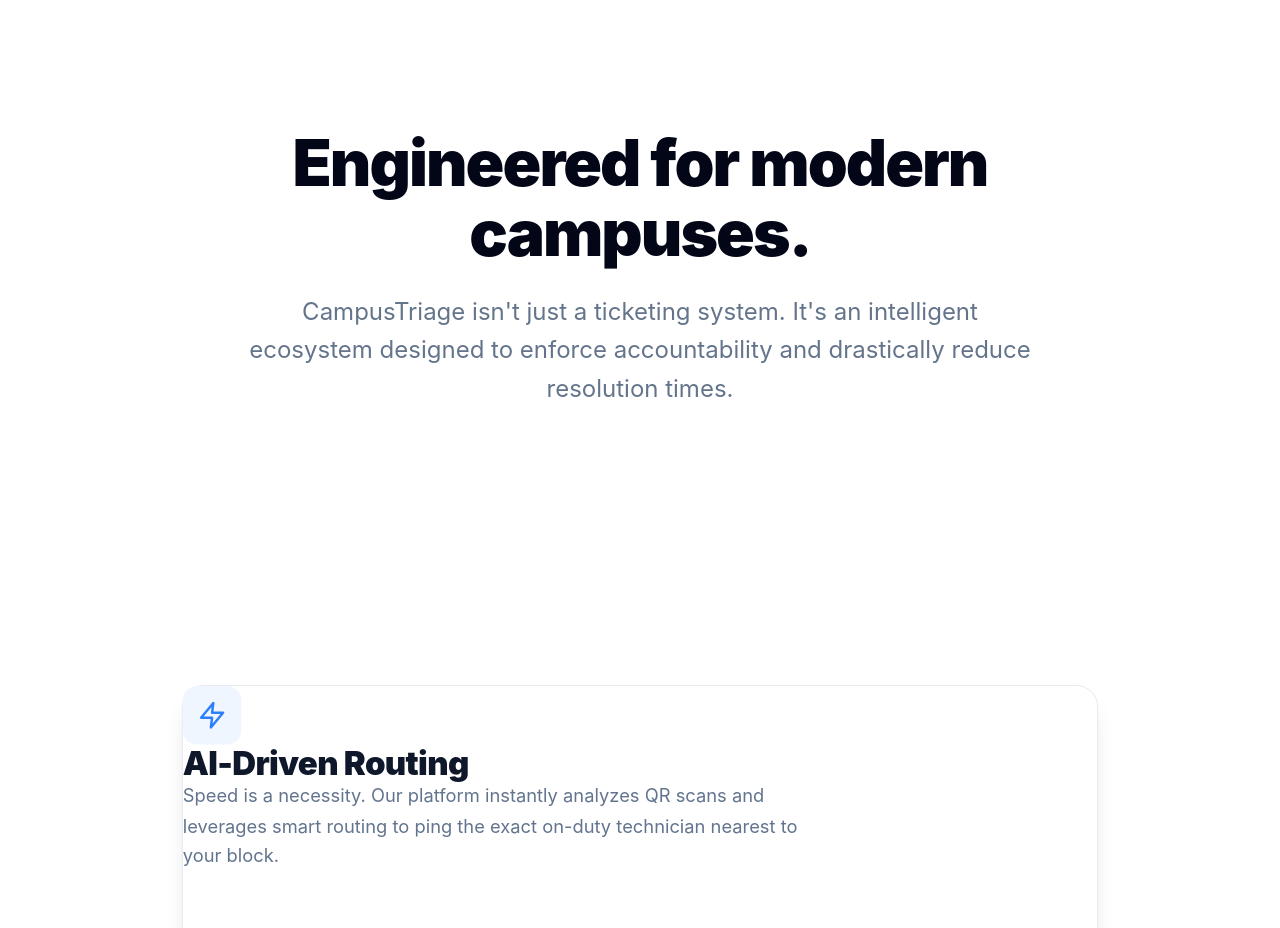
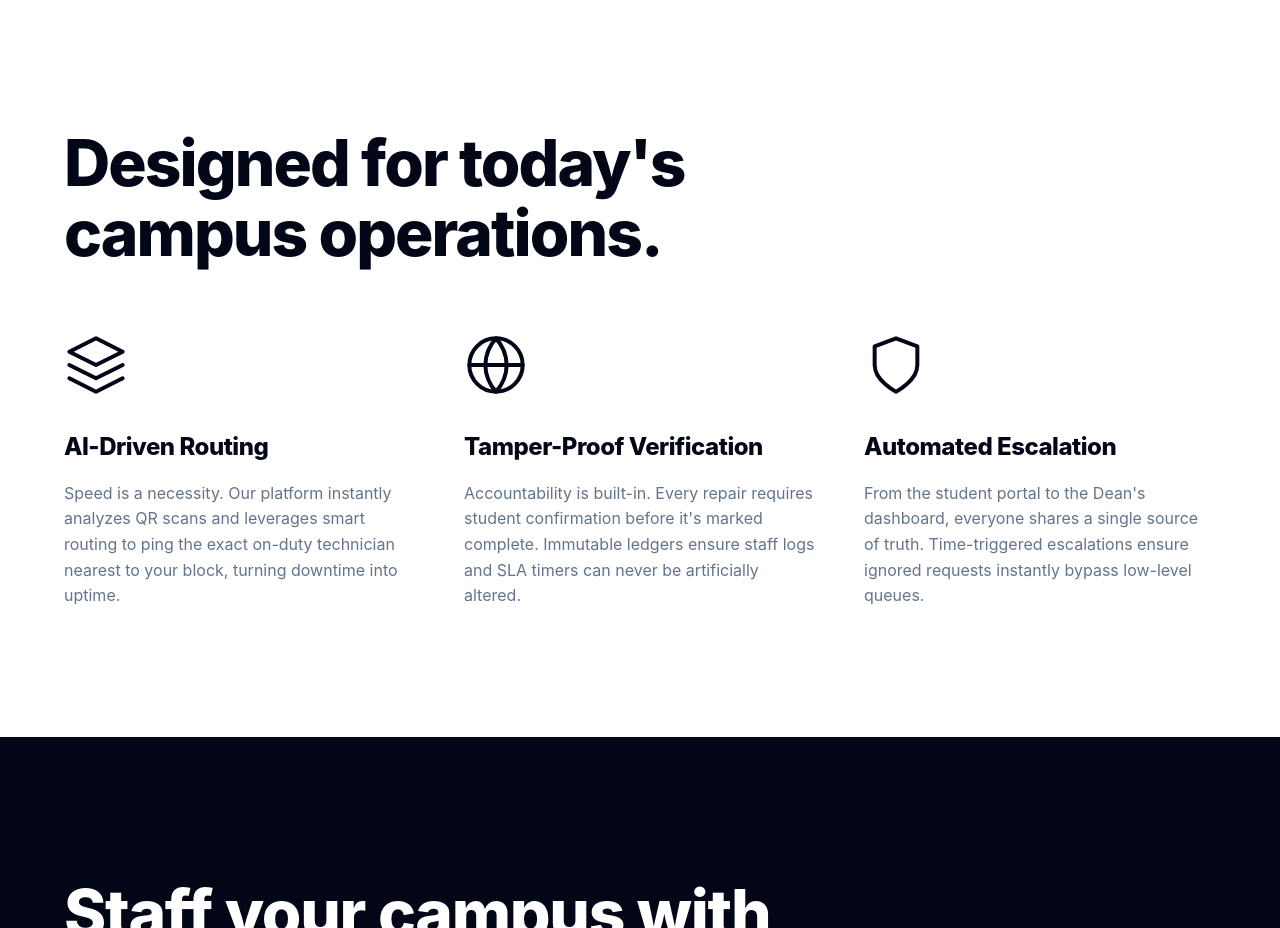
Before and after one commit to swastiksinha1/TechTinkerers-Swastik, a React (Vite) app in the folder client/: page / in a window 1280 px wide. Shown: the part 5600-6528 px from the top of the page. Built offline with nearby package versions, Linux system fonts and the light colour scheme.

Commit message:
style: Revert to original feature grid but retain CampusTriage copy
- Removed custom stacked cards and hover cards components
- Restored the simple 3-column minimalist grid style requested by the user
- Retained the updated AI Routing, Tamper-Proof, and Escalation copy

```diff
--- a/client/src/components/unlumen-ui/stacked-feature-cards.tsx
+++ /dev/null
@@ -1,108 +0,0 @@
-"use client";
-
-import React, { useRef } from "react";
-import { motion, useScroll, useTransform, MotionValue } from "framer-motion";
-import { cn } from "@/lib/utils";
-
-export interface StackedFeatureCard {
-  name: string;
-  description: string;
-  icon?: React.ReactNode;
-}
-
-interface CardProps {
-  index: number;
-  item: StackedFeatureCard;
-  progress: MotionValue<number>;
-  range: number[];
-  targetScale: number;
-  total: number;
-}
-
-const Card = ({ index, item, progress, range, targetScale, total }: CardProps) => {
-  const containerRef = useRef<HTMLDivElement>(null);
-  const scale = useTransform(progress, range, [1, targetScale]);
-
-  // We want each card to have a slightly different top offset when stacked,
-  // so you can see the top edge of the cards behind it.
-  // 10vh is the base padding from the top, + 30px per index.
-  const topOffset = `calc(15vh + ${index * 30}px)`;
-
-  return (
-    <div
-      ref={containerRef}
-      className="h-screen flex items-center justify-center sticky top-0"
-    >
-      <motion.div
-        style={{
-          scale,
-          top: topOffset,
-        }}
-        className={cn(
-          "w-full max-w-[1000px] h-[550px] relative origin-top",
-          "rounded-3xl border border-slate-200 shadow-xl p-12",
-          "flex flex-col gap-6",
-          // Use solid white so cards stack opaquely over each other
-          "bg-white"
-        )}
-      >
-        <div className="flex flex-col h-full justify-between">
-          <div>
-            <div className="w-16 h-16 rounded-2xl bg-blue-50 text-blue-500 flex items-center justify-center mb-6">
-              {item.icon}
-            </div>
-            <h2 className="text-4xl font-black tracking-tight text-slate-900 mb-4">{item.name}</h2>
-            <p className="text-xl text-slate-500 leading-relaxed max-w-2xl">
-              {item.description}
-            </p>
-          </div>
-
-          <div className="w-full h-48 bg-slate-50 rounded-2xl border border-slate-100 overflow-hidden relative mt-8">
-            <img
-              src="/isometric_campus.png"
-              alt="Campus"
-              className="absolute w-full h-full object-cover opacity-40 mix-blend-multiply"
-            />
-          </div>
-        </div>
-      </motion.div>
-    </div>
-  );
-};
-
-export interface StackedFeatureCardsProps {
-  items: StackedFeatureCard[];
-  className?: string;
-}
-
-export function StackedFeatureCards({ items, className }: StackedFeatureCardsProps) {
-  const containerRef = useRef<HTMLDivElement>(null);
-
-  const { scrollYProgress } = useScroll({
-    target: containerRef,
-    offset: ["start start", "end end"]
-  });
-
-  return (
-    <div ref={containerRef} className={cn("relative w-full pb-[10vh]", className)}>
-      {items.map((item, i) => {
-        // Calculate the target scale so the back card is smallest
-        const targetScale = 1 - ((items.length - 1 - i) * 0.05);
-        // The card should start shrinking when it hits the top of the viewport (which corresponds to scrollYProgress passing its section)
-        const startShrinkingAt = i * (1 / items.length);
-
-        return (
-          <Card
-            key={i}
-            index={i}
-            item={item}
-            progress={scrollYProgress}
-            range={[startShrinkingAt, 1]}
-            targetScale={targetScale}
-            total={items.length}
-          />
-        );
-      })}
-    </div>
-  );
-}
--- a/client/src/pages/LandingPage.tsx
+++ b/client/src/pages/LandingPage.tsx
@@ -2,26 +2,6 @@
 import { useNavigate } from 'react-router-dom';
 import { motion, useScroll, useTransform } from 'framer-motion';
 import { TiltCard } from "@/components/unlumen-ui/tilt-card";
-
-import { StackedFeatureCards, type StackedFeatureCard } from "@/components/unlumen-ui/stacked-feature-cards";
-
-const featureItems: StackedFeatureCard[] = [
-  {
-    name: "AI-Driven Routing",
-    description: "Speed is a necessity. Our platform instantly analyzes QR scans and leverages smart routing to ping the exact on-duty technician nearest to your block.",
-    icon: <svg width="32" height="32" viewBox="0 0 24 24" fill="none" stroke="currentColor" strokeWidth="2" strokeLinecap="round" strokeLinejoin="round"><polygon points="13 2 3 14 12 14 11 22 21 10 12 10 13 2"/></svg>
-  },
-  {
-    name: "Tamper-Proof Verification",
-    description: "Accountability is built-in. Every repair requires student confirmation before it's marked complete. Immutable ledgers ensure staff logs and SLA timers can never be artificially altered.",
-    icon: <svg width="32" height="32" viewBox="0 0 24 24" fill="none" stroke="currentColor" strokeWidth="2" strokeLinecap="round" strokeLinejoin="round"><rect x="3" y="11" width="18" height="11" rx="2" ry="2"/><path d="M7 11V7a5 5 0 0 1 10 0v4"/></svg>
-  },
-  {
-    name: "Automated Escalation",
-    description: "From the student portal to the Dean's dashboard, everyone shares a single source of truth. Time-triggered escalations ensure ignored requests instantly bypass low-level queues.",
-    icon: <svg width="32" height="32" viewBox="0 0 24 24" fill="none" stroke="currentColor" strokeWidth="2" strokeLinecap="round" strokeLinejoin="round"><circle cx="12" cy="12" r="10"/><polyline points="12 6 12 12 16 14"/></svg>
-  }
-];
 
 const LandingPage = () => {
   const navigate = useNavigate();
@@ -127,24 +107,37 @@
         </div>
       </div>
 
-      {/* 3. Features Section: Stacked Feature Cards */}
-      <div style={{ padding: '8rem 4rem', background: 'var(--surface-color)', position: 'relative', zIndex: 10, color: 'var(--text-primary)' }}>
-        <motion.div
-          initial={{ opacity: 0, y: 20 }}
-          whileInView={{ opacity: 1, y: 0 }}
-          viewport={{ once: true, margin: "-100px" }}
-          transition={{ duration: 0.8, ease: "easeOut" }}
-          style={{ maxWidth: '800px', marginBottom: '5rem', margin: '0 auto 2rem auto', textAlign: 'center' }}
-        >
-          <h2 style={{ fontSize: '4rem', fontWeight: 900, marginBottom: '1.5rem', letterSpacing: '-0.03em', lineHeight: 1.1 }}>
-            Engineered for modern campuses.
-          </h2>
-          <p style={{ fontSize: '1.5rem', color: 'var(--text-secondary)', lineHeight: 1.6 }}>
-            CampusTriage isn't just a ticketing system. It's an intelligent ecosystem designed to enforce accountability and drastically reduce resolution times.
-          </p>
-        </motion.div>
+      {/* 3. Grid Section */}
+      <div style={{ padding: '8rem 4rem', background: 'var(--surface-color)', position: 'relative', zIndex: 10 }}>
+        <h2 className="section-heading" style={{ marginBottom: '4rem', maxWidth: '800px' }}>
+          Designed for today's campus operations.
+        </h2>
 
-        <StackedFeatureCards items={featureItems} />
+        <div style={{ display: 'grid', gridTemplateColumns: 'repeat(3, 1fr)', gap: '3rem' }}>
+          <motion.div initial={{ opacity: 0, y: 50 }} whileInView={{ opacity: 1, y: 0 }} viewport={{ once: true }} transition={{ duration: 0.6 }}>
+            <div style={{ width: '64px', height: '64px', marginBottom: '2rem' }}>
+              <svg width="100%" height="100%" viewBox="0 0 24 24" fill="none" stroke="currentColor" strokeWidth="1.5" strokeLinecap="round" strokeLinejoin="round"><polygon points="12 2 2 7 12 12 22 7 12 2"/><polyline points="2 17 12 22 22 17"/><polyline points="2 12 12 17 22 12"/></svg>
+            </div>
+            <h3 style={{ fontSize: '1.5rem', marginBottom: '1rem', fontWeight: 800 }}>AI-Driven Routing</h3>
+            <p style={{ color: 'var(--text-secondary)', lineHeight: 1.6 }}>Speed is a necessity. Our platform instantly analyzes QR scans and leverages smart routing to ping the exact on-duty technician nearest to your block, turning downtime into uptime.</p>
+          </motion.div>
+
+          <motion.div initial={{ opacity: 0, y: 50 }} whileInView={{ opacity: 1, y: 0 }} viewport={{ once: true }} transition={{ duration: 0.6, delay: 0.1 }}>
+            <div style={{ width: '64px', height: '64px', marginBottom: '2rem' }}>
+              <svg width="100%" height="100%" viewBox="0 0 24 24" fill="none" stroke="currentColor" strokeWidth="1.5" strokeLinecap="round" strokeLinejoin="round"><circle cx="12" cy="12" r="10"/><line x1="2" y1="12" x2="22" y2="12"/><path d="M12 2a15.3 15.3 0 0 1 4 10 15.3 15.3 0 0 1-4 10 15.3 15.3 0 0 1-4-10 15.3 15.3 0 0 1 4-10z"/></svg>
+            </div>
+            <h3 style={{ fontSize: '1.5rem', marginBottom: '1rem', fontWeight: 800 }}>Tamper-Proof Verification</h3>
+            <p style={{ color: 'var(--text-secondary)', lineHeight: 1.6 }}>Accountability is built-in. Every repair requires student confirmation before it's marked complete. Immutable ledgers ensure staff logs and SLA timers can never be artificially altered.</p>
+          </motion.div>
+
+          <motion.div initial={{ opacity: 0, y: 50 }} whileInView={{ opacity: 1, y: 0 }} viewport={{ once: true }} transition={{ duration: 0.6, delay: 0.2 }}>
+            <div style={{ width: '64px', height: '64px', marginBottom: '2rem' }}>
+              <svg width="100%" height="100%" viewBox="0 0 24 24" fill="none" stroke="currentColor" strokeWidth="1.5" strokeLinecap="round" strokeLinejoin="round"><path d="M12 22s8-4 8-10V5l-8-3-8 3v7c0 6 8 10 8 10z"/></svg>
+            </div>
+            <h3 style={{ fontSize: '1.5rem', marginBottom: '1rem', fontWeight: 800 }}>Automated Escalation</h3>
+            <p style={{ color: 'var(--text-secondary)', lineHeight: 1.6 }}>From the student portal to the Dean's dashboard, everyone shares a single source of truth. Time-triggered escalations ensure ignored requests instantly bypass low-level queues.</p>
+          </motion.div>
+        </div>
       </div>
 
       {/* 4. Massive Footer */}
```
Also changed, not shown: client/src/components/unlumen-ui/hover-feature-cards.tsx (deleted, +0 -144 lines).
